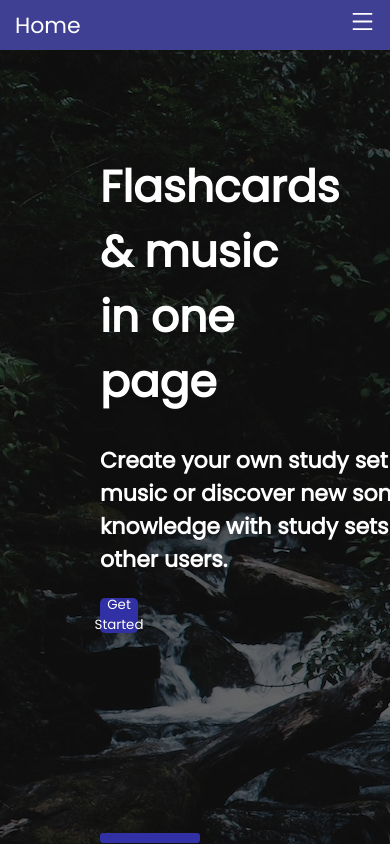
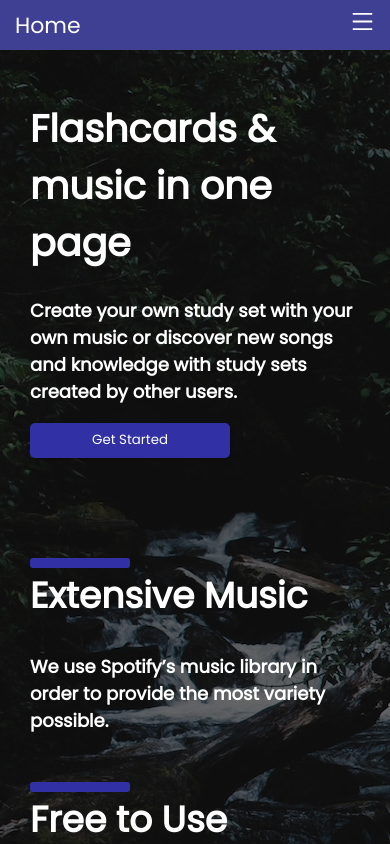
Before and after one commit to SimonZhao7/StudyStream, a React (Create React App) app: page / in a window 390 px wide. Built offline with nearby package versions, Linux system fonts and the light colour scheme; no server answers.

Commit message:
Responsive Hero Page

```diff
--- a/src/pages/Hero/Hero.styles.js
+++ b/src/pages/Hero/Hero.styles.js
@@ -24,6 +24,34 @@
         width: 475px;
         font-size: 22px;
     }
+
+    button {
+        width: 20%;
+    }
+
+    @media screen and (max-width: 768px) {
+        h1 {
+            font-size: 38px;
+            width: 100%;
+        }
+
+        h3 {
+            font-size: 18px;
+            width: 100%;
+        }
+
+        button {
+            width: 50%;
+        }
+    }
+
+    @media screen and (max-width: 576px) {
+        padding: 75px 30px 75px;
+
+        button {
+            width: 200px;
+        }
+    }
 `
 
 export const BenefitsWrapper = styled.section`
@@ -32,6 +60,14 @@
     display: grid;
     grid-template-columns: repeat(auto-fit, minmax(350px, 1fr));
     gap: 30px;
+
+    @media screen and (max-width: 768px) {
+        margin-top: 100px;
+    }
+
+    @media screen and (max-width: 576px) {
+        grid-template-columns: 1fr;
+    }
 `
 
 export const BenefitWrapper = styled.div`
@@ -46,6 +82,10 @@
     h2, h3 {
         width: 100%;
     }
+
+    @media screen and (max-width: 768px) {
+        font-size: 32px;
+    }
 `
 
 export const WordAccent = styled.div`
--- a/src/pages/Hero/index.js
+++ b/src/pages/Hero/index.js
@@ -21,7 +21,7 @@
                     users.
                 </h3>
                 <a href='/login'>
-                    <Button label='Get Started' width='20%' />
+                    <Button label='Get Started' />
                 </a>
                 <BenefitsWrapper>
                     <BenefitWrapper>
```
